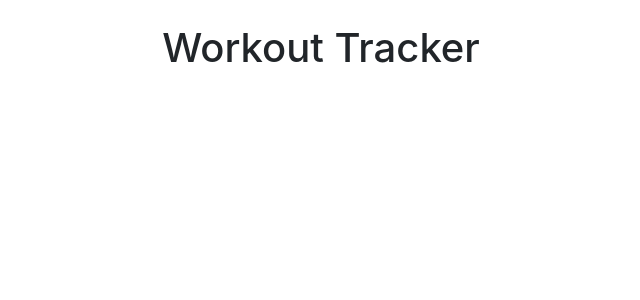
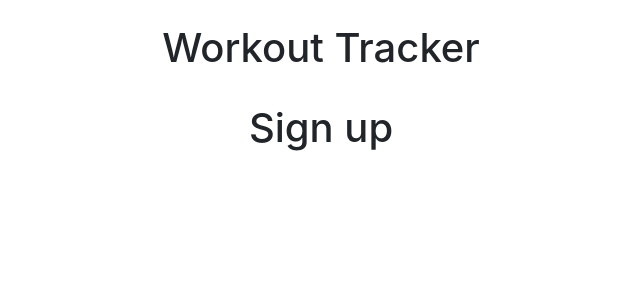
Before and after one commit to dezerey11/project3_frontend, a React (Create React App) app: page /signup in a window 1280 px wide. Shown: the top 300 px of the page, without its empty margins (319-959 px from the left). Built offline with nearby package versions, Linux system fonts and the light colour scheme.

Commit message:
adds signup page

```diff
--- a/src/App.js
+++ b/src/App.js
@@ -3,6 +3,7 @@ import { Switch, Route } from "react-router-dom";
 import Title from "./components/Title";
 import MainPage from "./pages/MainPage";
 import Login from "./pages/Login";
+import Signup from "./pages/Signup";
 import "./App.css";
 import IndividualWorkoutPage from "./pages/IndividualWorkoutPage";
 import NewWorkout from "./pages/NewWorkout";
@@ -34,6 +35,7 @@ function App() {
         <Switch>
           <Route exact path="/" render={(rp) => <MainPage {...rp} />} />
           <Route path="/login" render={(rp) => <Login {...rp} />} />
+          <Route path="/signup" render={(rp) => <Signup {...rp} />} />
           <Route
             path="/workout/:id"
             render={(rp) => <IndividualWorkoutPage {...rp} />}
--- /dev/null
+++ b/src/pages/Signup.js
@@ -0,0 +1,17 @@
+import React from "react";
+import {GlobalCtx} from "../App";
+
+const Signup = (props) => {
+        const {gState, setGState} = React.useContext(GlobalCtx)
+        const {url} = gState
+
+        // const [form, setForm] = React.useState(blank);
+
+    return (
+        <div>
+            <h1>Sign up</h1>
+        </div>
+    )
+}
+
+export default Signup;
```
